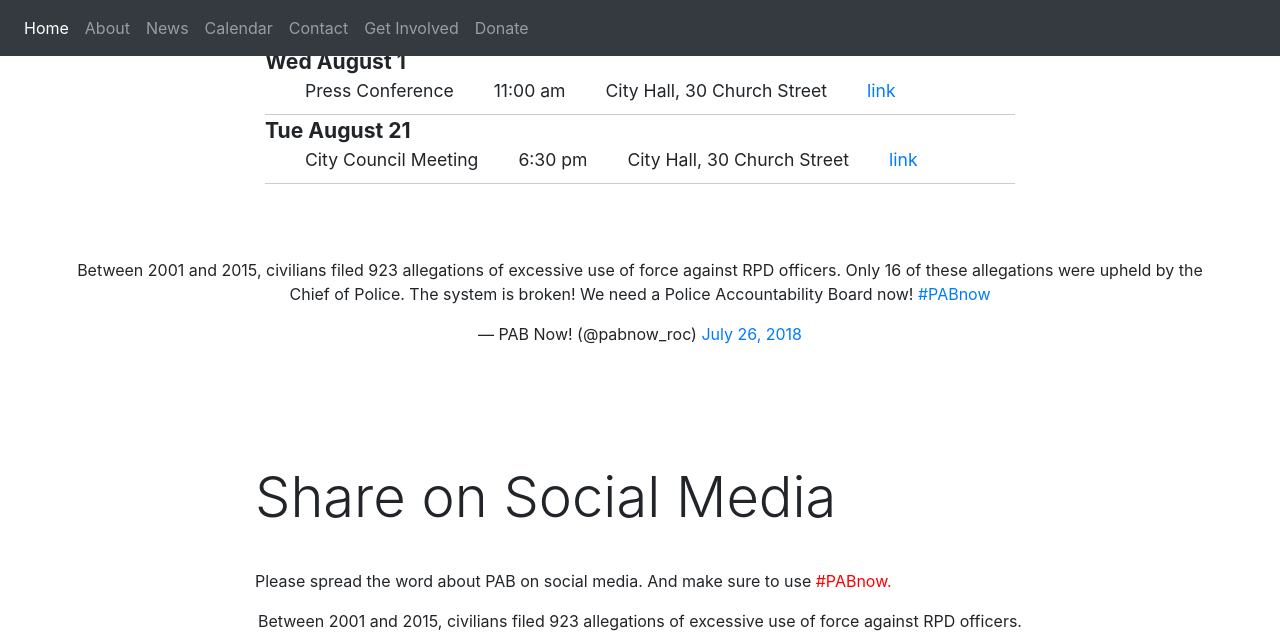
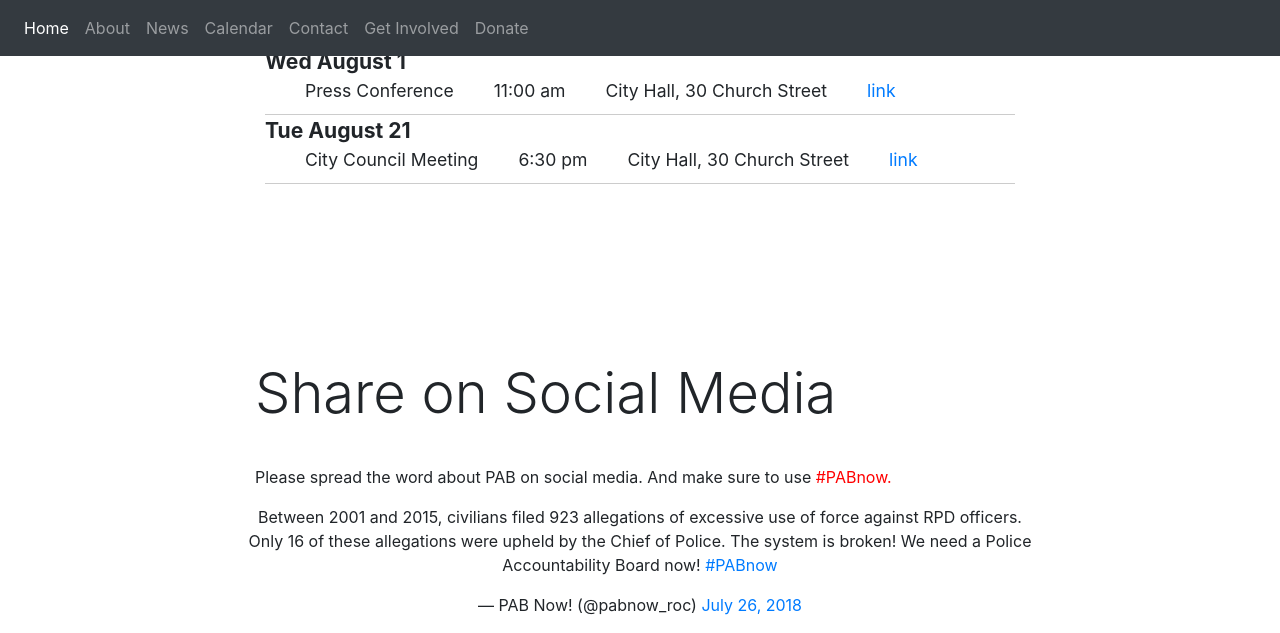
Before and after one commit to chrisbarilla/chrisbarilla.github.io, a Jekyll site: the page built from index.html, in a window 1280 px wide and 1400 px high, scrolled down 1571 px. Shown: the top 633 px of the window. Built offline with Jekyll 4.4.1, drawn with Linux system fonts in a browser that asks for light colours; nearby versions of some CDN libraries; comment, search, counter and statistics services are not loaded; grey boxes are pictures that could not be loaded.

Commit message:
Update index.html

```diff
--- a/index.html
+++ b/index.html
@@ -104,14 +104,6 @@ title: PAB
       </div>
 
 
-      <div class="container">
-        <!-- Example row of columns -->
-        <div class="row justify-content-center">
-		 <blockquote class="twitter-tweet" style="text-align: center" data-lang="en"><p lang="en" dir="ltr">Between 2001 and 2015, civilians filed 923 allegations of excessive use of force against RPD officers. Only 16 of these allegations were upheld by the Chief of Police. The system is broken! We need a Police Accountability Board now! <a href="https://twitter.com/hashtag/PABnow?src=hash&amp;ref_src=twsrc%5Etfw">#PABnow</a></p>&mdash; PAB Now! (@pabnow_roc) <a href="https://twitter.com/pabnow_roc/status/1022578369567842309?ref_src=twsrc%5Etfw">July 26, 2018</a></blockquote>
-<script async src="https://platform.twitter.com/widgets.js" charset="utf-8"></script>
- 	 </div>
-      </div>
-
 
       <div class="jumbotron">
         <div style="width: 100%; max-width: 800px;" class="container social-media-section">
@@ -160,6 +152,8 @@ title: PAB
 
 
       <div class="container google-document">
+	                <h1 class="display-4">The Alliance</h1>
+
       	<iframe scrolling="yes" align="center" style="-webkit-transform: none; width: 100%; max-width: 800px; height: 800px;" src="https://docs.google.com/document/d/e/2PACX-1vSRBdzoS6gcZ5bv5NpHXA6KB2iQJltcFtkUUFzKFpXUhAuJHh-Pc8B5G1DfyFlmcE7l5DwP1P5IIAq_/pub?embedded=true"></iframe>
 	  <div class="container">
 
```
